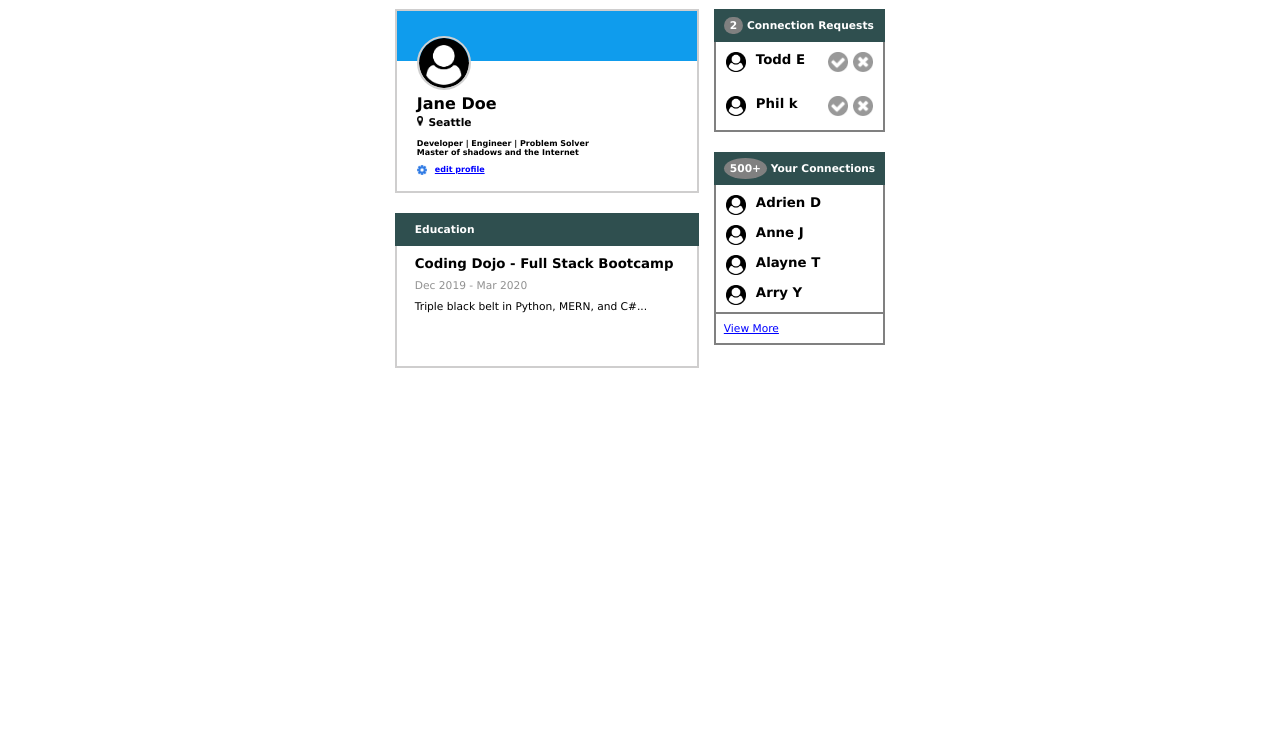
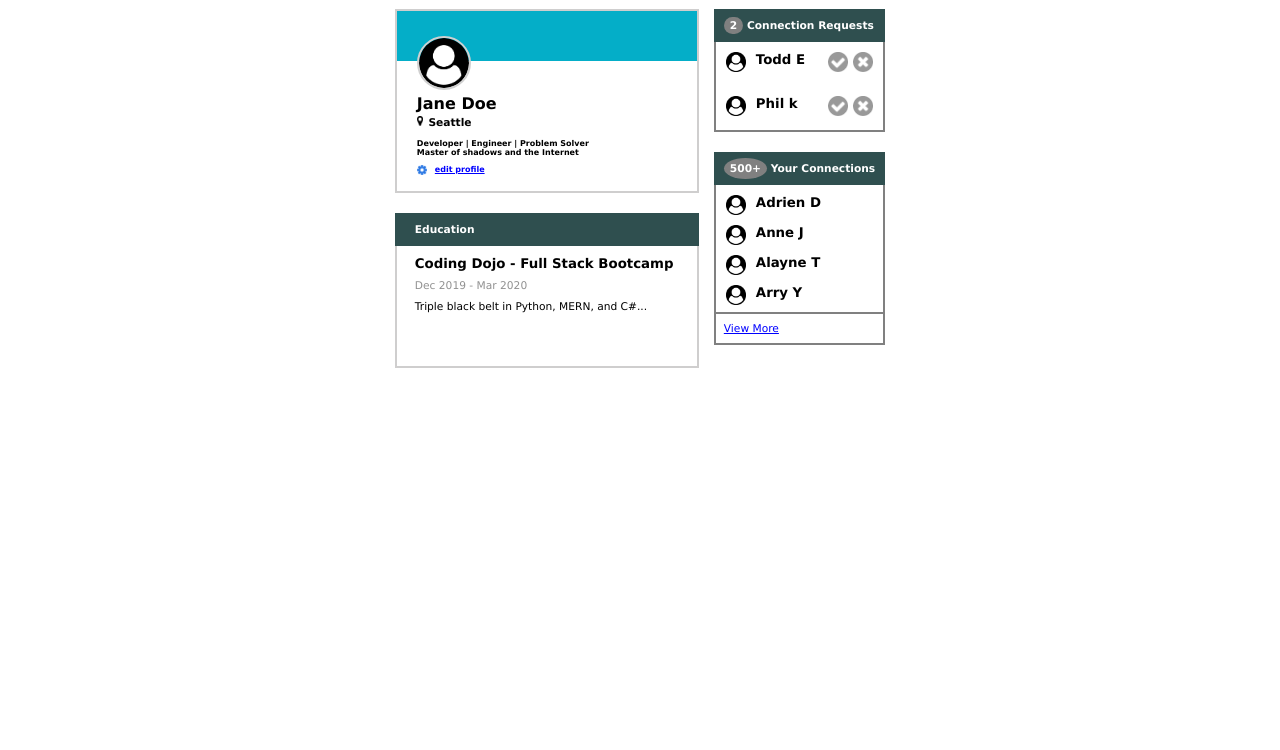
Before and after one commit to HBarleta/Web_Fundamentals, a plain HTML site: page CSS/profile/index.html in a window 1280 px wide. Shown: the part 50-800 px from the top of the page. Drawn offline with Linux system fonts and the light colour scheme.

Commit message:
changed colors

```diff
--- a/CSS/profile/style.css
+++ b/CSS/profile/style.css
@@ -74,7 +74,7 @@
 
 }
 .profile-card-top {
-background-color: rgb(15, 156, 237);
+background-color: rgb(4, 174, 200);
 height: 50px;
 
 }
```
